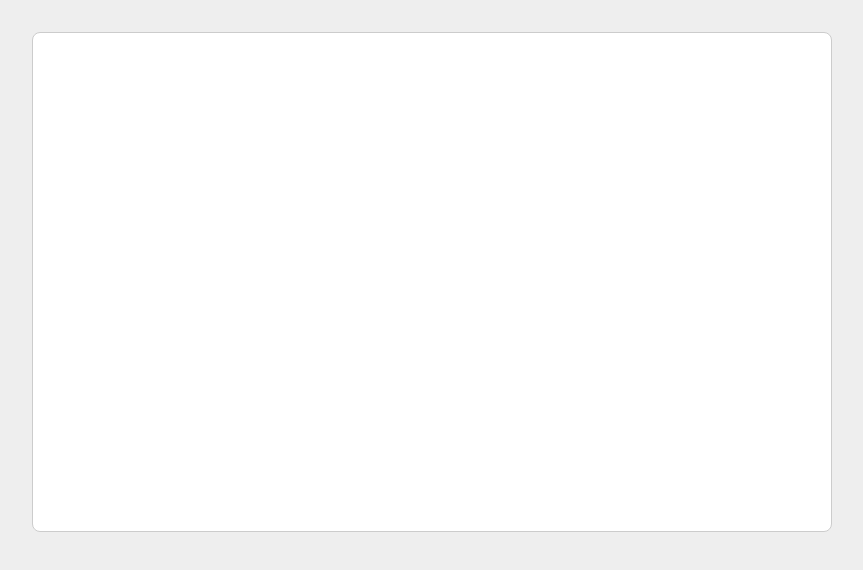
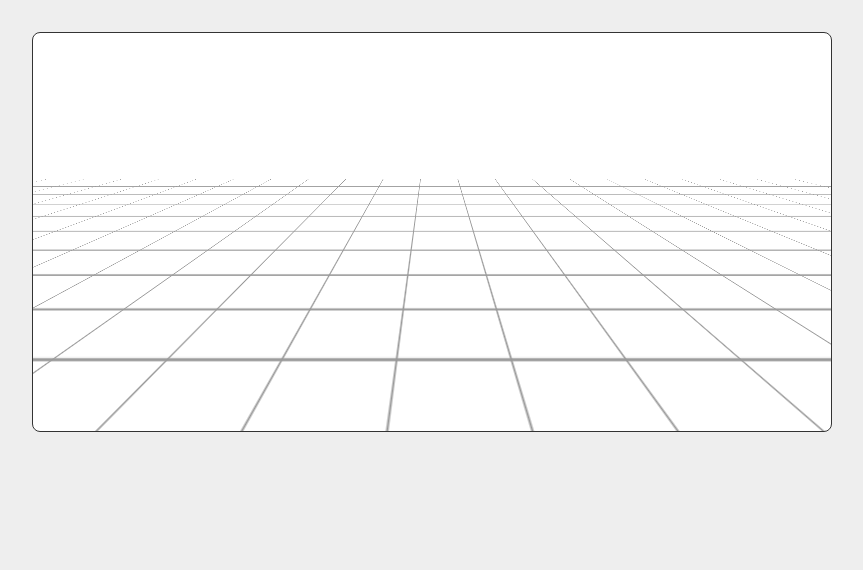
Before and after one commit to YYsuni/suni-demos, a Next.js app: page / in a window 1280 px wide. Shown: the top 570 px of the page, without its empty margins (208-1071 px from the left). Built offline with nearby package versions, Linux system fonts and the light colour scheme.

Commit message:
Retro grid

```diff
--- a/src/app/page.tsx
+++ b/src/app/page.tsx
@@ -1,8 +1,24 @@
+import './style.css'
+
 export default function Home() {
+	const gridLineColor = '#999'
+	const gridWidth = 60
+	const gridHeight = 40
+	const borderWidth = 1.5
+
 	return (
 		<div className='p-8'>
-			<div className='mx-auto h-[500px] w-[800px] rounded-lg border bg-white'>
-				<div className='h-full w-full'></div>
+			<div className='mx-auto w-[800px] overflow-hidden rounded-lg border bg-white perspective-near' style={{ height: gridHeight * 10 }}>
+				<div
+					className='bg-pan-down -ml-[1000px] h-full w-[3000px] rotate-x-[65deg]'
+					style={{
+						backgroundImage:
+							`repeating-linear-gradient(0deg, ${gridLineColor} 0, ${gridLineColor} ${borderWidth}px, transparent ${borderWidth}px, transparent ${gridHeight}px), ` +
+							`repeating-linear-gradient(90deg, ${gridLineColor} 0, ${gridLineColor} ${borderWidth}px, transparent ${borderWidth}px, transparent ${gridWidth}px)`,
+						backgroundRepeat: 'repeat',
+						// @ts-ignore - custom property
+						['--grid-h']: `${gridHeight}px`
+					}}></div>
 			</div>
 		</div>
 	)
--- /dev/null
+++ b/src/app/style.css
@@ -0,0 +1,18 @@
+@import 'tailwindcss';
+
+@keyframes grid-pan-y {
+	0% {
+		background-position:
+			0 0,
+			0 0;
+	}
+	100% {
+		background-position:
+			0 var(--grid-h),
+			0 0;
+	}
+}
+
+@utility bg-pan-down {
+	animation: grid-pan-y 8s linear infinite;
+}
--- a/src/styles/globals.css
+++ b/src/styles/globals.css
@@ -1,5 +1,5 @@
-@import "tailwindcss";
-@import "./theme.css";
+@import 'tailwindcss';
+@import './theme.css';
 
 @plugin "tailwindcss-animate";
 
```
Lines whose indentation alone changed are shown as unchanged.
